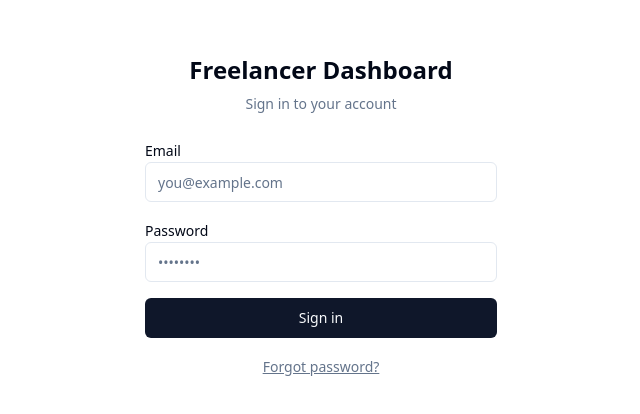
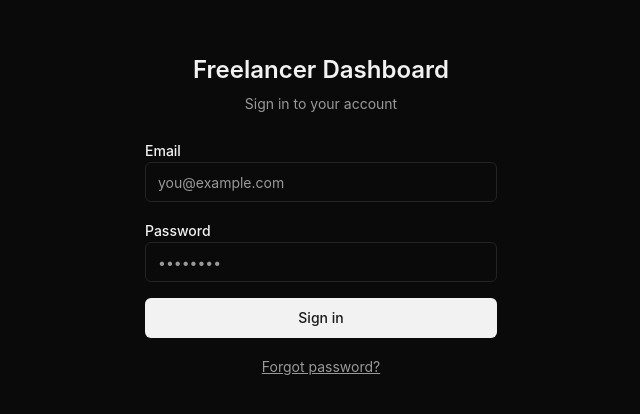
Before and after one commit to rafikfekihstudio/freelancer-dashboard, a Next.js app: page /login in a window 1280 px wide. Shown: the part 184-598 px from the top of the page, without its empty margins (319-959 px from the left). Built offline with nearby package versions, Linux system fonts and the light colour scheme.

Commit message:
theme: dark default, neutral palette, amber accent, Inter font

```diff
--- a/app/globals.css
+++ b/app/globals.css
@@ -1,50 +1,53 @@
 @import "tailwindcss";
+@import url('https://fonts.googleapis.com/css2?family=Inter:opsz@14..32&display=swap');
 
 @custom-variant dark (&:is(.dark *));
 
 @theme {
-  --color-background: hsl(0 0% 100%);
-  --color-foreground: hsl(222.2 84% 4.9%);
-  --color-card: hsl(0 0% 100%);
-  --color-card-foreground: hsl(222.2 84% 4.9%);
-  --color-popover: hsl(0 0% 100%);
-  --color-popover-foreground: hsl(222.2 84% 4.9%);
-  --color-primary: hsl(222.2 47.4% 11.2%);
-  --color-primary-foreground: hsl(210 40% 98%);
-  --color-secondary: hsl(210 40% 96.1%);
-  --color-secondary-foreground: hsl(222.2 47.4% 11.2%);
-  --color-muted: hsl(210 40% 96.1%);
-  --color-muted-foreground: hsl(215.4 16.3% 46.9%);
-  --color-accent: hsl(210 40% 96.1%);
-  --color-accent-foreground: hsl(222.2 47.4% 11.2%);
-  --color-destructive: hsl(0 84.2% 60.2%);
-  --color-destructive-foreground: hsl(210 40% 98%);
-  --color-border: hsl(214.3 31.8% 91.4%);
-  --color-input: hsl(214.3 31.8% 91.4%);
-  --color-ring: hsl(222.2 84% 4.9%);
+  --font-sans: "Inter", ui-sans-serif, system-ui, sans-serif;
+
+  --color-background: hsl(0 0% 3.9%);
+  --color-foreground: hsl(0 0% 95%);
+  --color-card: hsl(0 0% 7%);
+  --color-card-foreground: hsl(0 0% 95%);
+  --color-popover: hsl(0 0% 7%);
+  --color-popover-foreground: hsl(0 0% 95%);
+  --color-primary: hsl(0 0% 95%);
+  --color-primary-foreground: hsl(0 0% 10%);
+  --color-secondary: hsl(0 0% 14%);
+  --color-secondary-foreground: hsl(0 0% 95%);
+  --color-muted: hsl(0 0% 14%);
+  --color-muted-foreground: hsl(0 0% 60%);
+  --color-accent: hsl(38 92% 50%);
+  --color-accent-foreground: hsl(0 0% 10%);
+  --color-destructive: hsl(0 72% 51%);
+  --color-destructive-foreground: hsl(0 0% 95%);
+  --color-border: hsl(0 0% 14%);
+  --color-input: hsl(0 0% 14%);
+  --color-ring: hsl(38 92% 50%);
   --radius: 0.5rem;
 }
 
-.dark {
-  --color-background: hsl(222.2 84% 4.9%);
-  --color-foreground: hsl(210 40% 98%);
-  --color-card: hsl(222.2 84% 4.9%);
-  --color-card-foreground: hsl(210 40% 98%);
-  --color-popover: hsl(222.2 84% 4.9%);
-  --color-popover-foreground: hsl(210 40% 98%);
-  --color-primary: hsl(210 40% 98%);
-  --color-primary-foreground: hsl(222.2 47.4% 11.2%);
-  --color-secondary: hsl(217.2 32.6% 17.5%);
-  --color-secondary-foreground: hsl(210 40% 98%);
-  --color-muted: hsl(217.2 32.6% 17.5%);
-  --color-muted-foreground: hsl(215 20.2% 65.1%);
-  --color-accent: hsl(217.2 32.6% 17.5%);
-  --color-accent-foreground: hsl(210 40% 98%);
-  --color-destructive: hsl(0 62.8% 30.6%);
-  --color-destructive-foreground: hsl(210 40% 98%);
-  --color-border: hsl(217.2 32.6% 17.5%);
-  --color-input: hsl(217.2 32.6% 17.5%);
-  --color-ring: hsl(212.7 26.8% 83.9%);
+.light {
+  --color-background: hsl(0 0% 100%);
+  --color-foreground: hsl(0 0% 10%);
+  --color-card: hsl(0 0% 100%);
+  --color-card-foreground: hsl(0 0% 10%);
+  --color-popover: hsl(0 0% 100%);
+  --color-popover-foreground: hsl(0 0% 10%);
+  --color-primary: hsl(0 0% 10%);
+  --color-primary-foreground: hsl(0 0% 98%);
+  --color-secondary: hsl(0 0% 96%);
+  --color-secondary-foreground: hsl(0 0% 10%);
+  --color-muted: hsl(0 0% 96%);
+  --color-muted-foreground: hsl(0 0% 45%);
+  --color-accent: hsl(38 92% 50%);
+  --color-accent-foreground: hsl(0 0% 10%);
+  --color-destructive: hsl(0 84% 60%);
+  --color-destructive-foreground: hsl(0 0% 98%);
+  --color-border: hsl(0 0% 90%);
+  --color-input: hsl(0 0% 90%);
+  --color-ring: hsl(38 92% 50%);
 }
 
 * {
@@ -54,4 +57,5 @@
 body {
   background-color: var(--color-background);
   color: var(--color-foreground);
+  font-family: var(--font-sans);
 }
--- a/app/layout.tsx
+++ b/app/layout.tsx
@@ -17,10 +17,10 @@ export default function RootLayout({
     <html lang="en" suppressHydrationWarning>
       <head>
         <script dangerouslySetInnerHTML={{
-          __html: `(function(){try{var t=localStorage.getItem("theme");if(t==="dark"||(t!="light"&&matchMedia("(prefers-color-scheme:dark)").matches))document.documentElement.classList.add("dark")}catch(e){}})()`
+          __html: `(function(){try{var t=localStorage.getItem("theme");if(t==="light")document.documentElement.classList.remove("dark");else document.documentElement.classList.add("dark")}catch(e){}})()`
         }} />
       </head>
-      <body>
+      <body className="antialiased">
         <Providers>{children}</Providers>
       </body>
     </html>
--- a/components/theme-toggle.tsx
+++ b/components/theme-toggle.tsx
@@ -14,7 +14,7 @@ export function ThemeToggle() {
       onClick={toggle}
       className="hover:bg-accent hover:text-accent-foreground w-full rounded-md px-2 py-1.5 text-left text-sm transition-colors"
     >
-      Toggle Dark Mode
+      Toggle Light Mode
     </button>
   )
 }
```
